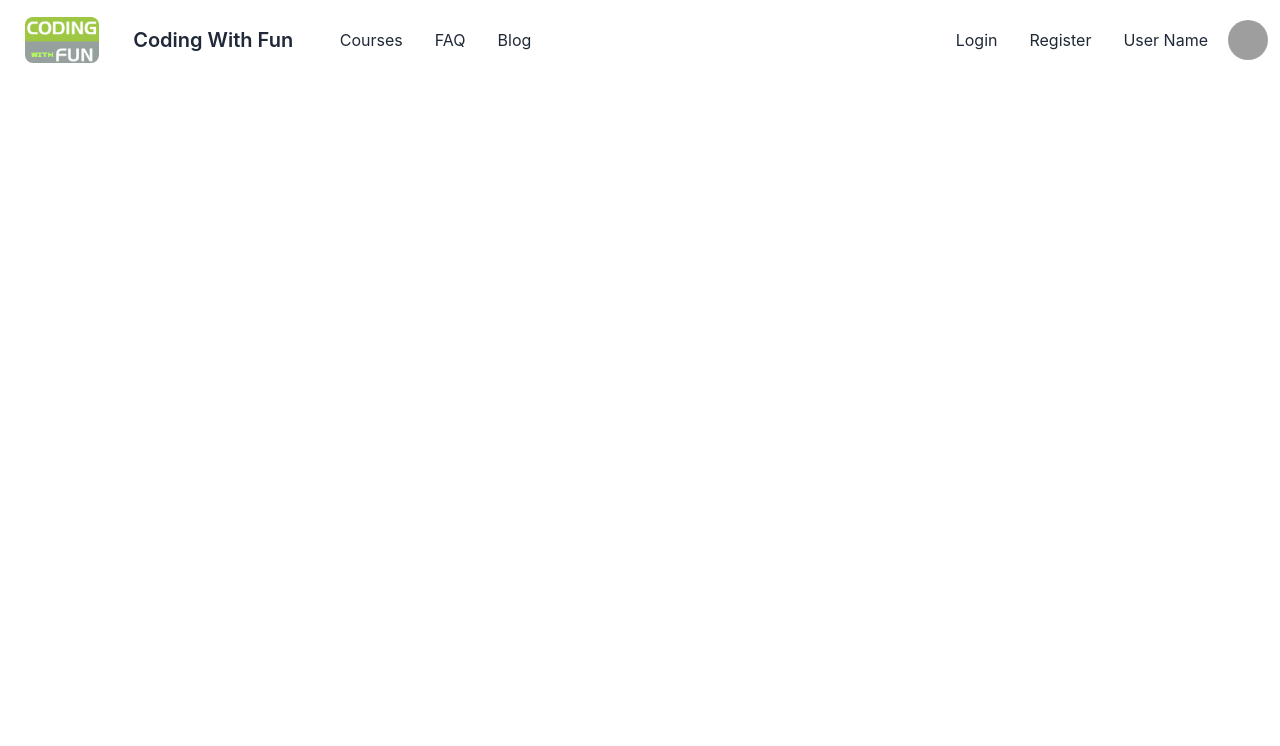
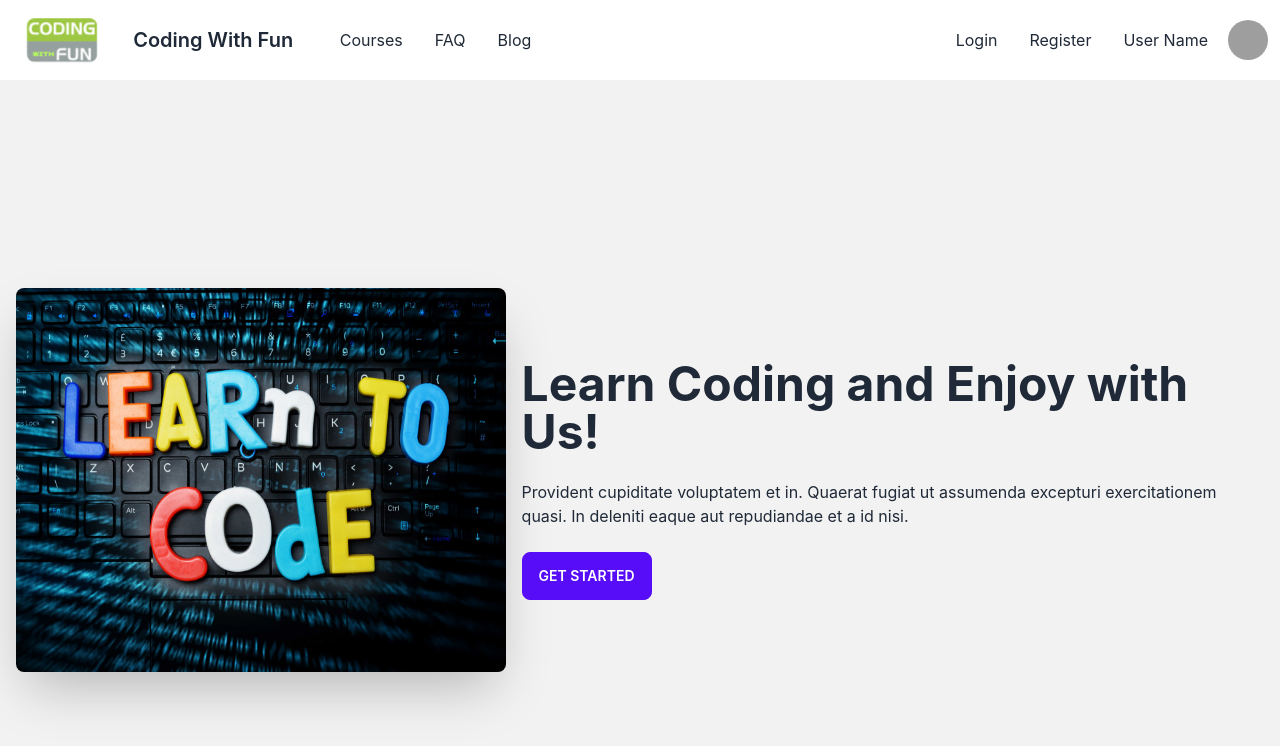
Before and after one commit to masumbillah360/coding-with-fun-client, a React (Create React App) app: page / in a window 1280 px wide. Shown: the top 746 px of the page. Built offline with nearby package versions, Linux system fonts and the light colour scheme; grey boxes are pictures that could not be loaded.

Commit message:
added home section and update header

```diff
--- a/src/App.js
+++ b/src/App.js
@@ -1,12 +1,14 @@
 import './App.css';
 import Header from './components/Header/Header';
+import Home from './components/Home/Home';
 
 
 function App() {
   return (
-    <>
+    <div>
     <Header></Header>
-    </>
+    <Home></Home>
+    </div>
   );
 }
 
--- a/src/components/Header/Header.js
+++ b/src/components/Header/Header.js
@@ -27,36 +27,26 @@ const Header = () => {
                 className="menu menu-compact dropdown-content mt-3 p-2 shadow bg-base-100 rounded-box w-52"
               >
                 <li>
-                  <a>Item 1</a>
+                  <a>Courses</a>
                 </li>
                 <li tabIndex={0}>
-                  <a className="justify-between">
-                    Parent
-                    <svg
-                      className="fill-current"
-                      xmlns="http://www.w3.org/2000/svg"
-                      width="24"
-                      height="24"
-                      viewBox="0 0 24 24"
-                    >
-                      <path d="M8.59,16.58L13.17,12L8.59,7.41L10,6L16,12L10,18L8.59,16.58Z" />
-                    </svg>
-                  </a>
-                  <ul className="p-2">
-                    <li>
-                      <a>Submenu 1</a>
+                  <a>FAQ</a>
                 </li>
                 <li>
-                      <a>Submenu 2</a>
-                    </li>
-                  </ul>
+                  <a>Blog</a>
                 </li>
                 <li>
-                  <a>Item 3</a>
+                  <a>Login</a>
+                </li>
+                <li tabIndex={0}>
+                  <a>Register</a>
+                </li>
+                <li>
+                  <a>User Name</a>
                 </li>
               </ul>
             </div>
-            <a className="btn btn-ghost normal-case text-xl">
+            <a className="btn btn-ghost normal-case text-xl hidden lg:block">
               <img src="logo.jpg" className="w-full h-full rounded-lg" alt="" />
             </a>
             <a className="btn btn-ghost normal-case text-xl">Coding With Fun</a>
@@ -75,6 +65,7 @@ const Header = () => {
             </ul>
           </div>
           <div className="navbar-end">
+            <div className="hidden lg:block">
               <ul className="menu menu-horizontal p-0">
                 <li>
                   <a>Login</a>
@@ -86,6 +77,7 @@ const Header = () => {
                   <a>User Name</a>
                 </li>
               </ul>
+            </div>
             <label tabIndex={0} className="btn btn-ghost btn-circle avatar">
               <div className="w-10 rounded-full">
                 <img
--- /dev/null
+++ b/src/components/Home/Home.js
@@ -0,0 +1,28 @@
+import React from 'react';
+
+const Home = () => {
+    return (
+      <div>
+        <div className="hero min-h-screen bg-base-200">
+          <div className="hero-content grid lg:grid-cols-5 justify-center">
+            <img
+              src="banner.jpg"
+              className="w-full h-96 rounded-lg shadow-2xl col-span-12 lg:col-span-2"
+              alt="HeaderPhoto"
+            />
+            <div className='md:col-span-12 lg:col-span-3'>
+              <h1 className="text-5xl font-bold">Learn Coding and Enjoy with Us!</h1>
+              <p className="py-6">
+                Provident cupiditate voluptatem et in. Quaerat fugiat ut
+                assumenda excepturi exercitationem quasi. In deleniti eaque aut
+                repudiandae et a id nisi.
+              </p>
+              <button className="btn btn-primary">Get Started</button>
+            </div>
+          </div>
+        </div>
+      </div>
+    );
+};
+
+export default Home;
```
Also changed, not shown: public/banner.jpg (added). Lines whose indentation alone changed are shown as unchanged.
